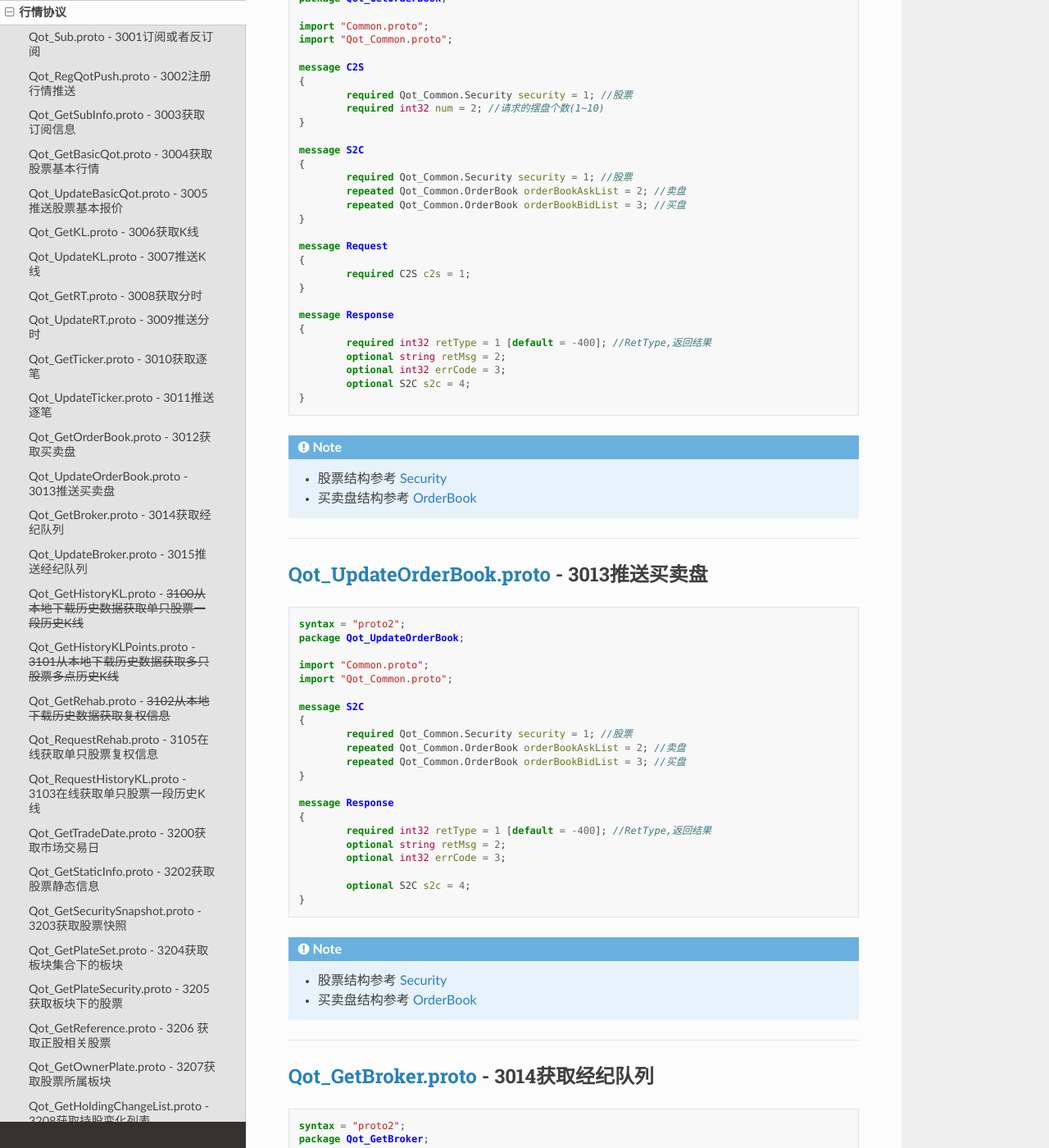
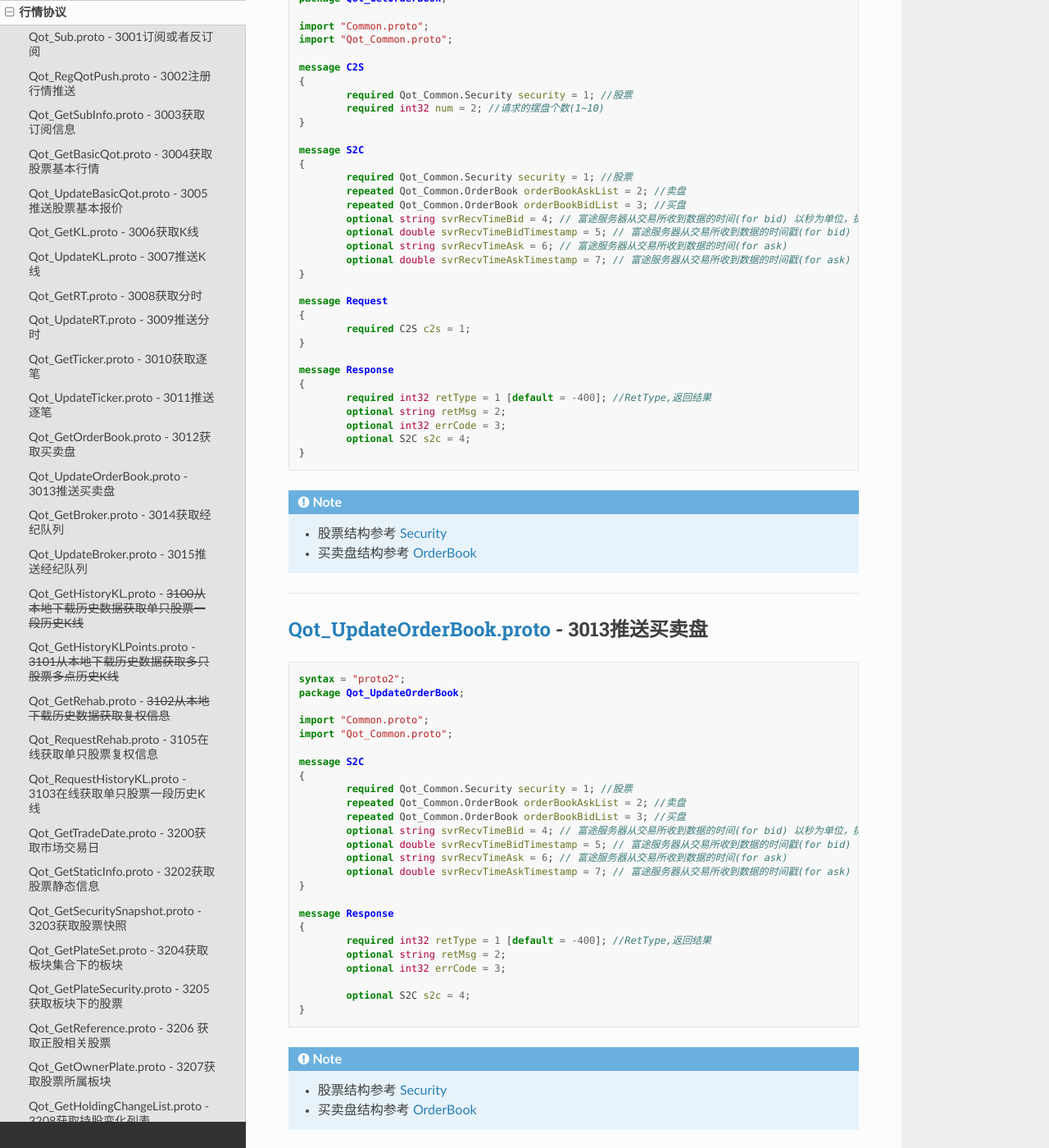
Before and after one commit to FutunnOpen/futu-api-doc, a Sphinx documentation site: the page built from doc_maker/source/protocol/quote_protocol.rst, in a window 1280 px wide and 1400 px high, scrolled down 8648 px. Shown: the whole window at 82% size. Built offline with Sphinx 7.4.7 and the Read the Docs theme 2.0.0, drawn with Linux system fonts in a browser that asks for light colours; pages that are not in the unit, such as notebooks, are missing from menus.

Commit message:
摆盘增加从后台收到的时间字段，文档修改

```diff
--- a/doc_maker/source/protocol/quote_protocol.rst
+++ b/doc_maker/source/protocol/quote_protocol.rst
@@ -487,6 +487,10 @@
 		required Qot_Common.Security security = 1; //股票
 		repeated Qot_Common.OrderBook orderBookAskList = 2; //卖盘
 		repeated Qot_Common.OrderBook orderBookBidList = 3; //买盘
+		optional string svrRecvTimeBid = 4; // 富途服务器从交易所收到数据的时间(for bid) 以秒为单位，提供毫秒时间精度。部分数据的接收时间为零，例如服务器重启或第一次推送的缓存数据。
+		optional double svrRecvTimeBidTimestamp = 5; // 富途服务器从交易所收到数据的时间戳(for bid)
+		optional string svrRecvTimeAsk = 6; // 富途服务器从交易所收到数据的时间(for ask)
+		optional double svrRecvTimeAskTimestamp = 7; // 富途服务器从交易所收到数据的时间戳(for ask)
 	}
 
 	message Request
@@ -525,6 +529,10 @@
 		required Qot_Common.Security security = 1; //股票
 		repeated Qot_Common.OrderBook orderBookAskList = 2; //卖盘
 		repeated Qot_Common.OrderBook orderBookBidList = 3; //买盘
+		optional string svrRecvTimeBid = 4; // 富途服务器从交易所收到数据的时间(for bid) 以秒为单位，提供毫秒时间精度。部分数据的接收时间为零，例如服务器重启或第一次推送的缓存数据。
+		optional double svrRecvTimeBidTimestamp = 5; // 富途服务器从交易所收到数据的时间戳(for bid)
+		optional string svrRecvTimeAsk = 6; // 富途服务器从交易所收到数据的时间(for ask)
+		optional double svrRecvTimeAskTimestamp = 7; // 富途服务器从交易所收到数据的时间戳(for ask)
 	}
 
 	message Response
```
